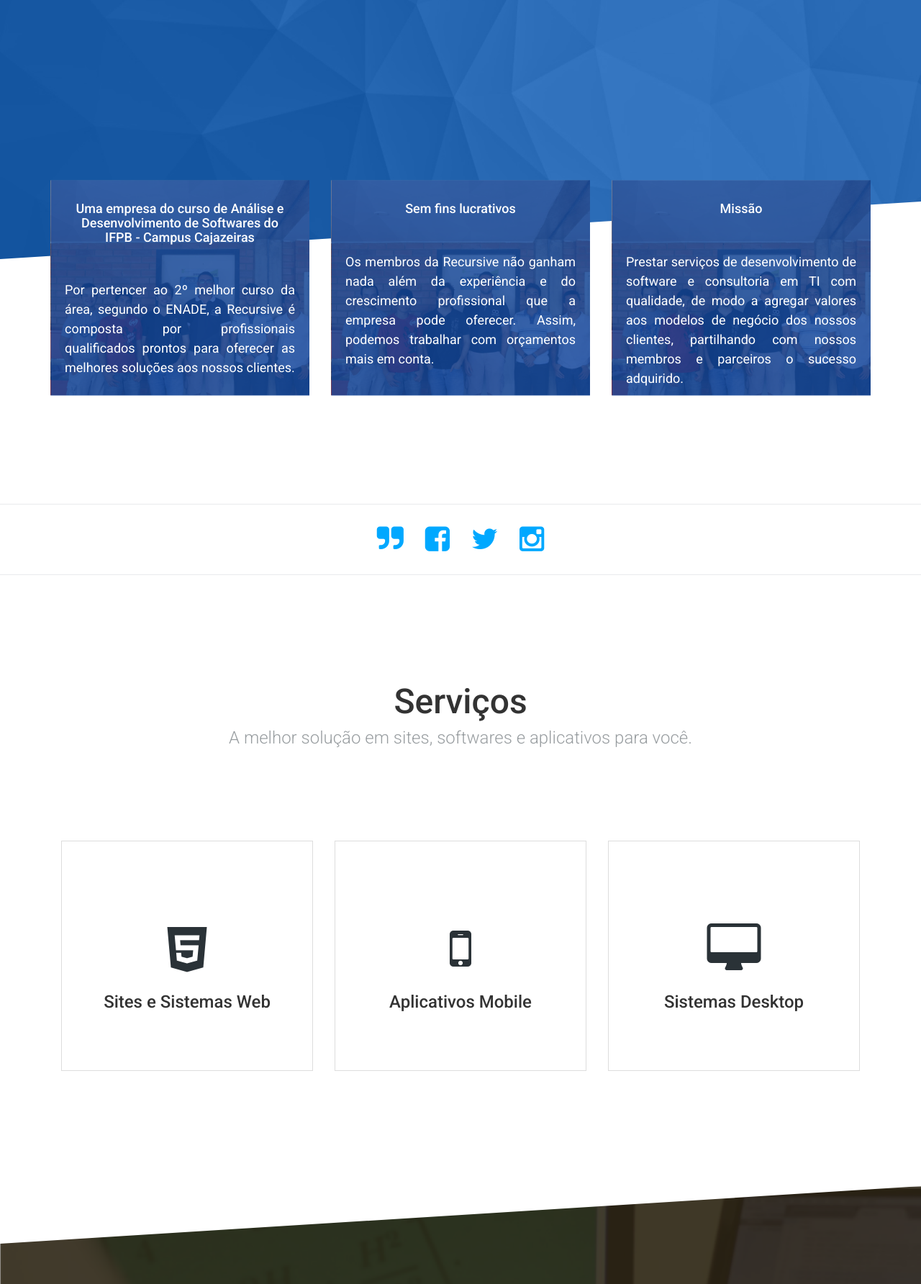
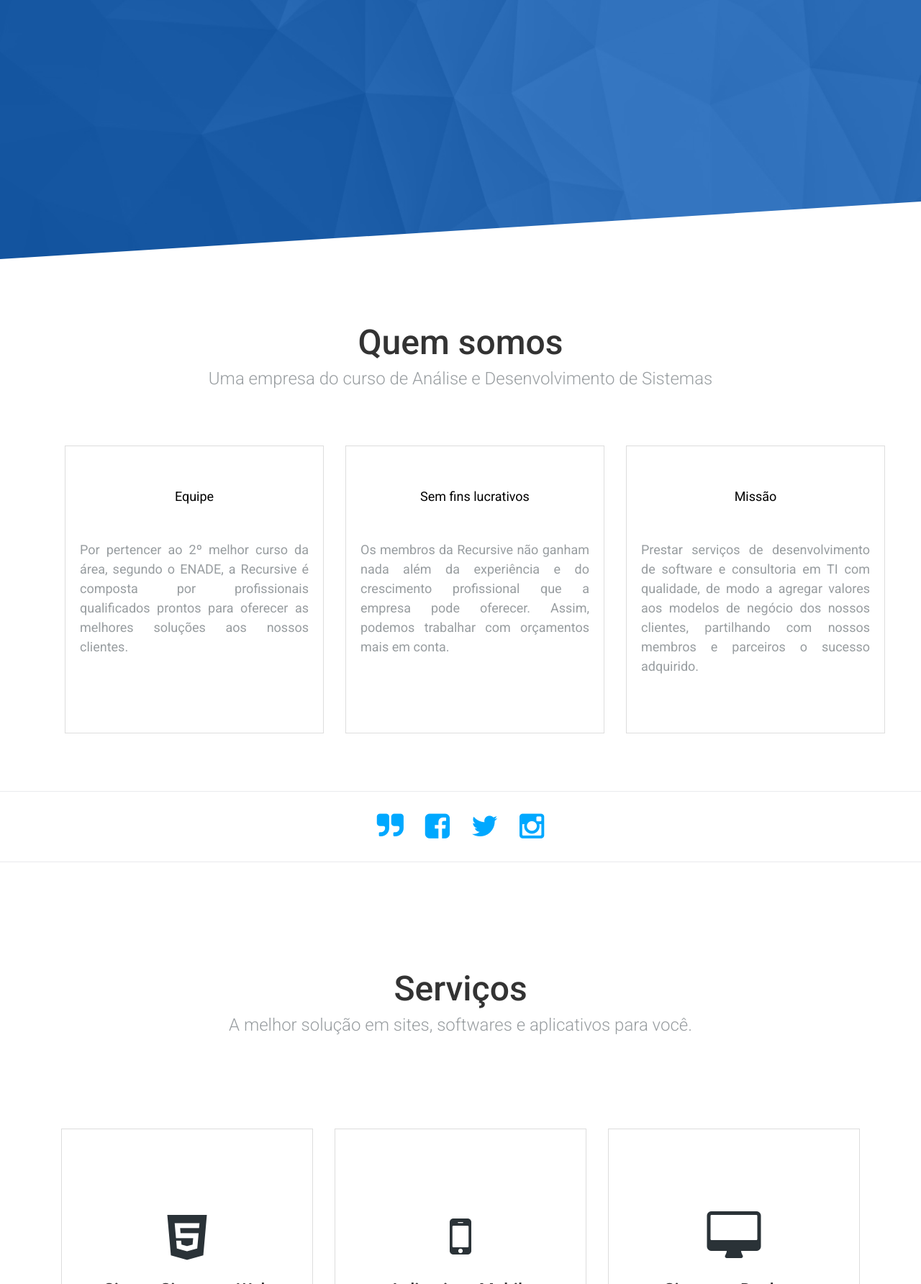
Before and after one commit to dggouveia/recursivejr.github.io, a Jekyll site: the page index.html, which Jekyll copies as it is, in a window 1280 px wide, cut to the strip 620-2404 px from the top of the page. Shown: the whole strip at 72% size. Built offline with Jekyll 4.4.1, drawn with Linux system fonts in a browser that asks for light colours.

Commit message:
modificando seção de 'Quem somos' da página principal

```diff
--- a/css/cardio.css
+++ b/css/cardio.css
@@ -312,7 +312,7 @@ section {
 }
 
 .intro-tables {
-	top: -130px;
+	padding:80px 0px;
 	position: relative;
 	text-align: center;
 }
@@ -320,6 +320,7 @@ section {
 .intro-tables p{
 	margin:20px;
 	text-align: justify;
+	color:#989da0;
 }
 
 .intro-table {
@@ -327,10 +328,12 @@ section {
 	background-size: cover;
 	background-repeat: repeat;
 	background-position: 0% 0%;
+	border:1px solid #ddd;
 }
 
-.intro-table-first {
-	background-image: url('../img/table-1.jpg');
+.intro-table h5{
+	color:black;
+	font-weight: normal;
 }
 
 .intro-table-hover {
@@ -388,8 +391,9 @@ section {
 .intro-tables .intro-table {
 	position: relative;
 	width: 100%;
-	height: 300px;
-	margin: 20px 0;
+	height: 400px;
+	margin: 70px 20px 0px;
+	padding:30px 0px;
 }
 
 .intro-tables .intro-table .heading {
@@ -1084,6 +1088,10 @@ footer .social-footer li:hover a {
 	.text-center-mobile {
 		text-align: center !important;
 	}
+
+	.intro-table{
+		margin:10px 0px !important;
+	}
 }
 
 @media(max-width: 768px) {
--- a/index.html
+++ b/index.html
@@ -80,9 +80,13 @@
 		<div class="cut cut-top"></div>
 		<div class="container">
 			<div id="about"class="row intro-tables">
+				<div class="row text-center title">
+					<h2>Quem somos</h2>
+					<h4 class="light muted">Uma empresa do curso de Análise e Desenvolvimento de Sistemas</h4>
+				</div>
 				<div class="col-md-4">
 					<div class="intro-table intro-table-hover intro-table-first">
-						<h5 class="white heading">Uma empresa do curso de Análise e Desenvolvimento de Softwares do IFPB - Campus Cajazeiras</h5>
+						<h5 class="white heading">Equipe</h5>
 								<p class="white">Por pertencer ao 2º melhor curso da área, segundo o ENADE, a Recursive é composta por profissionais qualificados prontos para oferecer as melhores soluções aos nossos clientes.</p>
 					</div>
 				</div>
```
